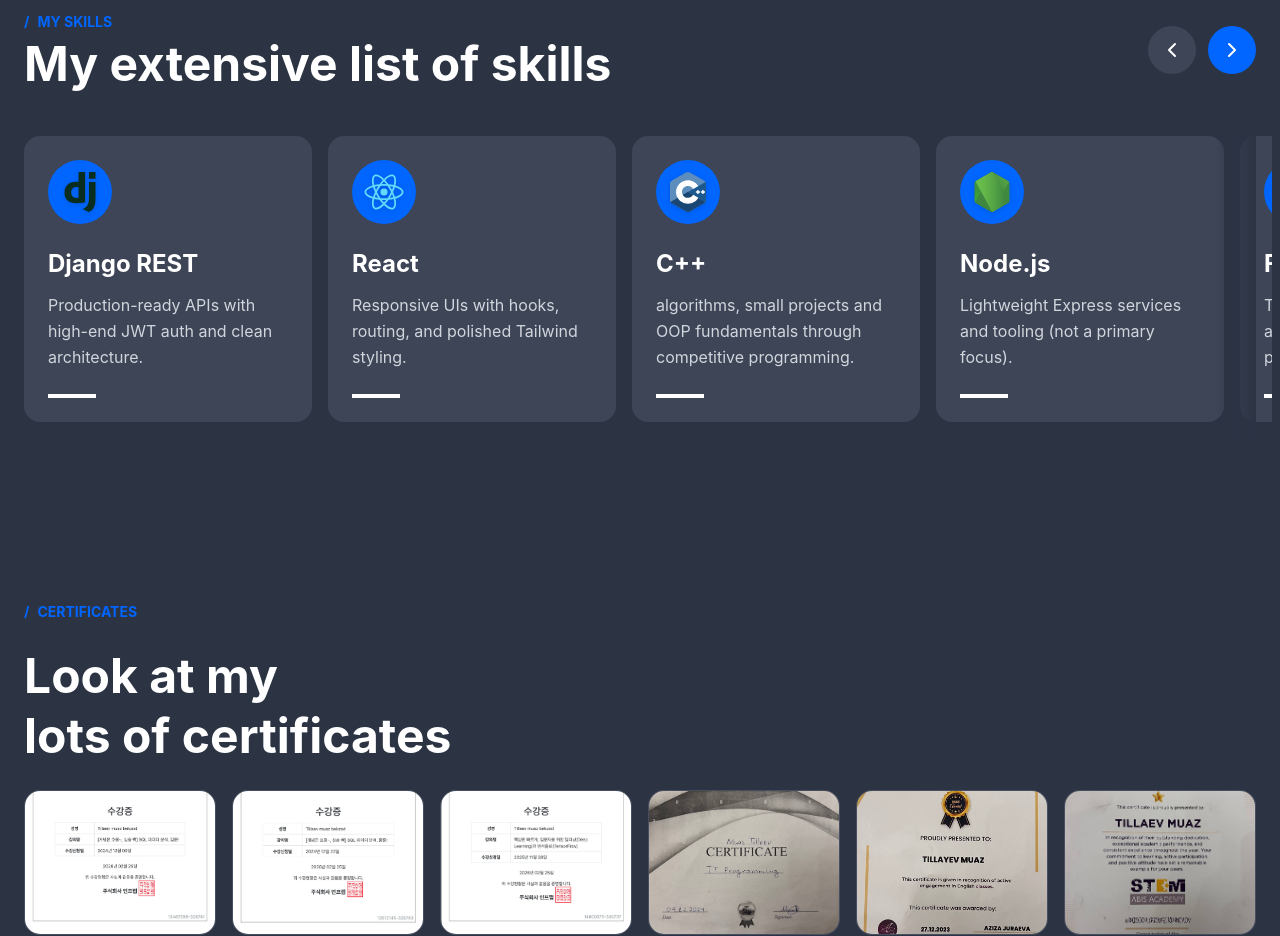
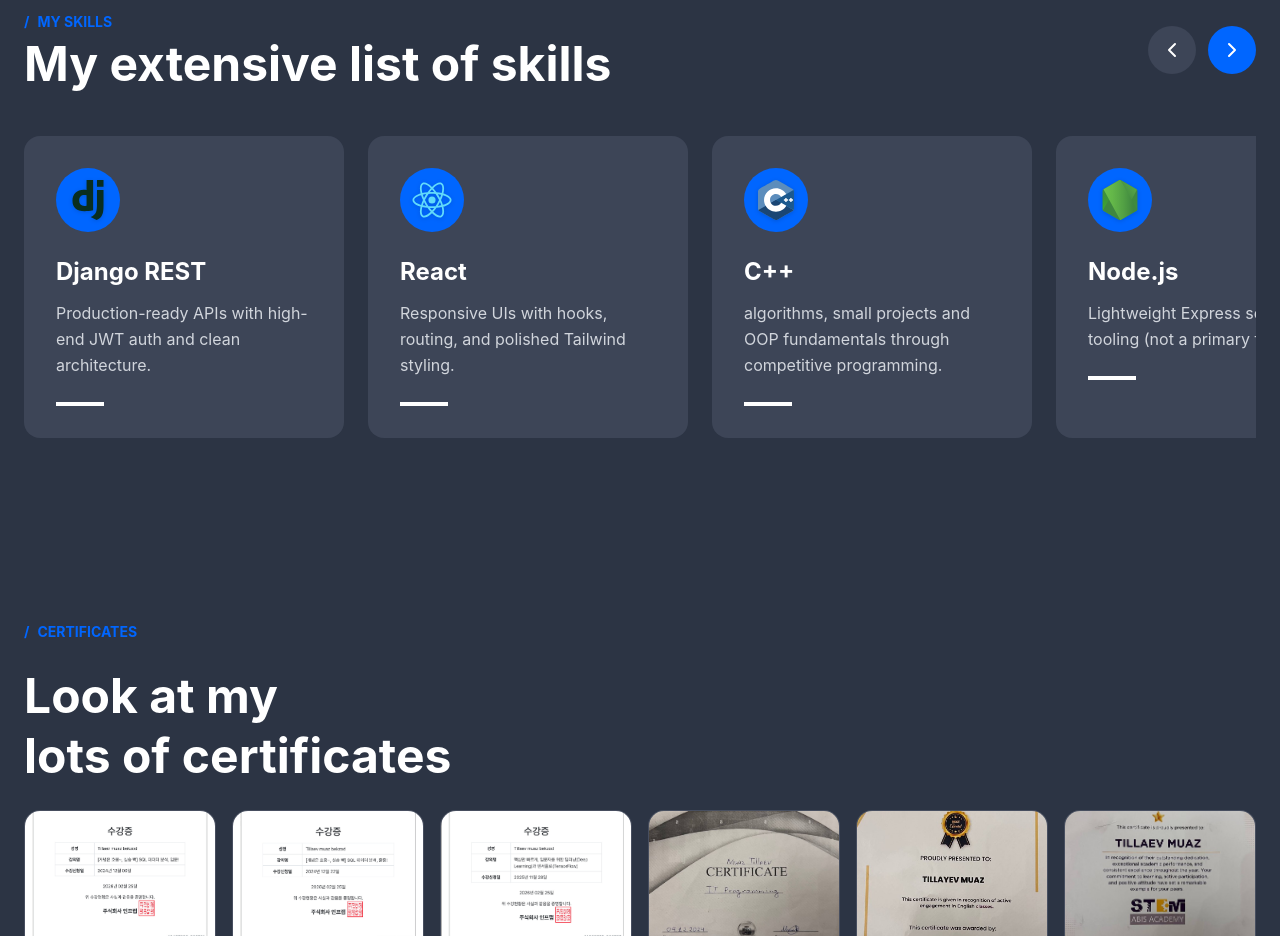
Before and after one commit to muazmuaz786/muaz-portfolio, a React (Vite) app: page / in a window 1280 px wide. Shown: the part 1920-2856 px from the top of the page. Built offline with nearby package versions, Linux system fonts and the light colour scheme.

Commit message:
Update skills-section.tsx

```diff
--- a/src/app/components/skills-section.tsx
+++ b/src/app/components/skills-section.tsx
@@ -118,7 +118,7 @@
         <div className="relative">
           <div
             ref={scrollContainerRef}
-            className="flex gap-4 overflow-x-scroll pb-5 pr-4 -mr-4 snap-x snap-mandatory scroll-smooth"
+            className="flex gap-4 md:gap-6 overflow-x-scroll md:overflow-x-auto pb-5 md:pb-6 pr-4 md:pr-0 -mr-4 md:mr-0 snap-x md:snap-none snap-mandatory md:scrollbar-hide scroll-smooth"
             style={{
               scrollbarWidth: 'thin',
               msOverflowStyle: 'auto',
@@ -131,7 +131,7 @@
                 initial={{ opacity: 0, y: 30 }}
                 animate={isInView ? { opacity: 1, y: 0 } : {}}
                 transition={{ delay: index * 0.1, duration: 0.6 }}
-                className="flex-shrink-0 w-72 min-w-[16rem] bg-[#3d4557] rounded-2xl p-6 hover:bg-[#4a5163] transition-colors snap-start"
+                className="flex-shrink-0 w-72 min-w-[16rem] md:w-80 md:min-w-[20rem] bg-[#3d4557] rounded-2xl p-6 md:p-8 hover:bg-[#4a5163] transition-colors snap-start md:snap-none"
               >
                 <div className="w-16 h-16 bg-[#0066FF] rounded-full flex items-center justify-center mb-6">
                   <img
@@ -148,8 +148,8 @@
             ))}
           </div>
 
-          {/* Right fade to hint scroll */}
-          <div className="pointer-events-none absolute top-0 right-0 h-full w-10 bg-gradient-to-l from-[#2C3444] to-transparent" />
+          {/* Right fade to hint scroll (mobile only) */}
+          <div className="pointer-events-none absolute top-0 right-0 h-full w-10 bg-gradient-to-l from-[#2C3444] to-transparent md:hidden" />
         </div>
       </motion.div>
     </section>
```
